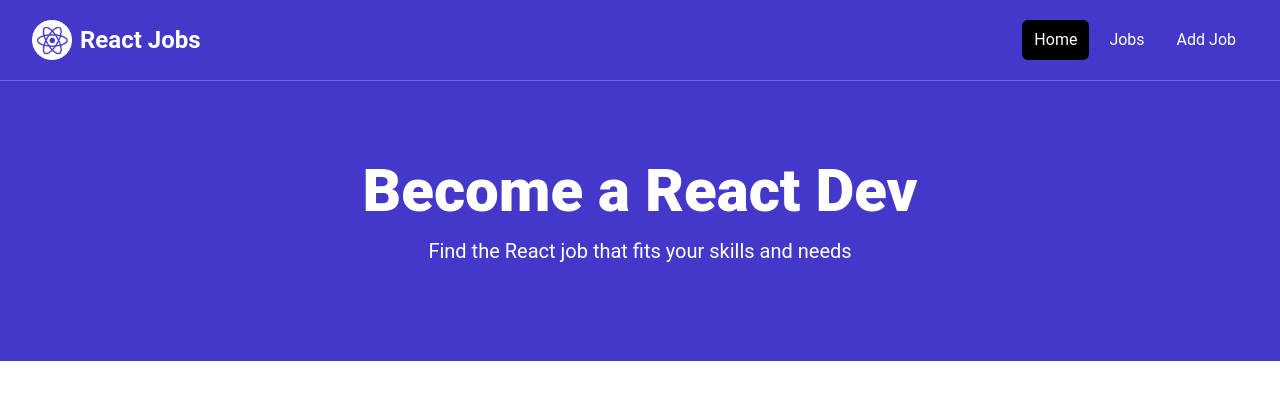
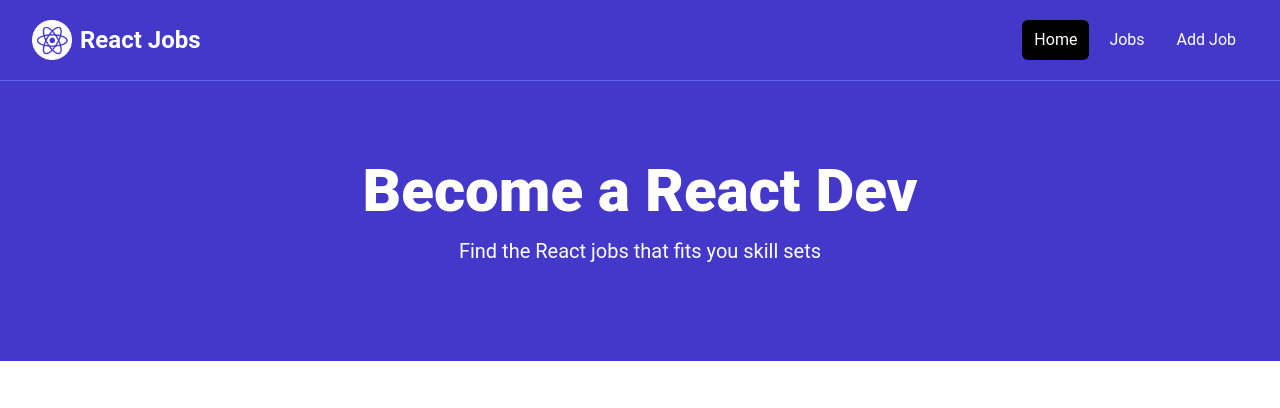
Before and after one commit to NaveenManjappa/react-crash-jobs, a React (Vite) app: page / in a window 1280 px wide. Shown: the top 408 px of the page. Built offline with nearby package versions, Linux system fonts and the light colour scheme.

Commit message:
Create Hero component

```diff
--- a/src/App.jsx
+++ b/src/App.jsx
@@ -1,27 +1,12 @@
 import Navbar from "./components/Navbar";
+import Hero from "./components/Hero";
+
 const App = () => {
   return (
     <>
     <Navbar/>
+    <Hero />
 
-
-    {/* <!-- Hero --> */}
-    <section className="bg-indigo-700 py-20 mb-4">
-      <div
-        className="max-w-7xl mx-auto px-4 sm:px-6 lg:px-8 flex flex-col items-center"
-      >
-        <div className="text-center">
-          <h1
-            className="text-4xl font-extrabold text-white sm:text-5xl md:text-6xl"
-          >
-            Become a React Dev
-          </h1>
-          <p className="my-4 text-xl text-white">
-            Find the React job that fits your skills and needs
-          </p>
-        </div>
-      </div>
-    </section>
 
     {/* <!-- Developers and Employers --> */}
     <section className="py-4">
--- /dev/null
+++ b/src/components/Hero.jsx
@@ -0,0 +1,24 @@
+const Hero = ({title='Become a React Dev',subtitle='Find the React jobs that fits you skill sets'}) => {
+  return (
+    <>
+      <section className="bg-indigo-700 py-20 mb-4">
+        <div
+          className="max-w-7xl mx-auto px-4 sm:px-6 lg:px-8 flex flex-col items-center"
+        >
+          <div className="text-center">
+            <h1
+              className="text-4xl font-extrabold text-white sm:text-5xl md:text-6xl"
+            >
+              {title}
+            </h1>
+            <p className="my-4 text-xl text-white">
+              {subtitle}
+            </p>
+          </div>
+        </div>
+      </section>
+    </>
+  )
+}
+
+export default Hero;
```
